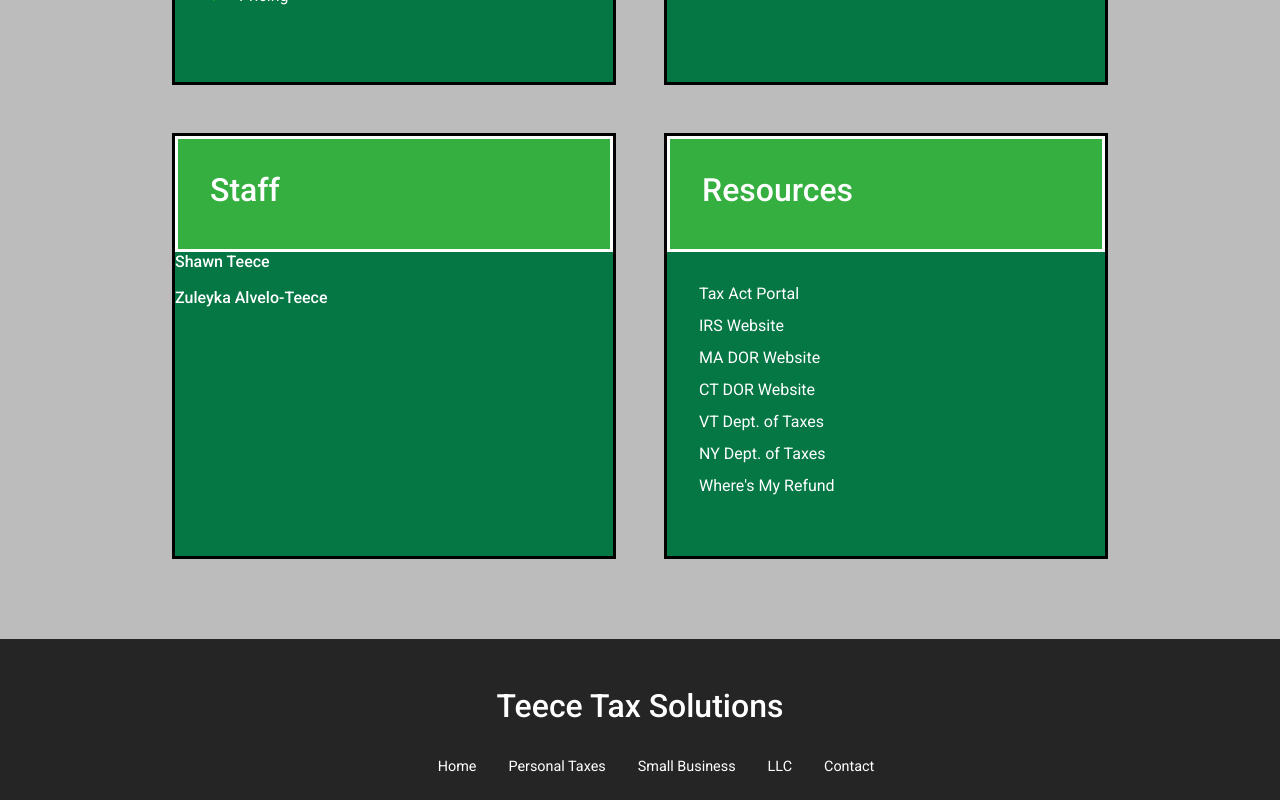
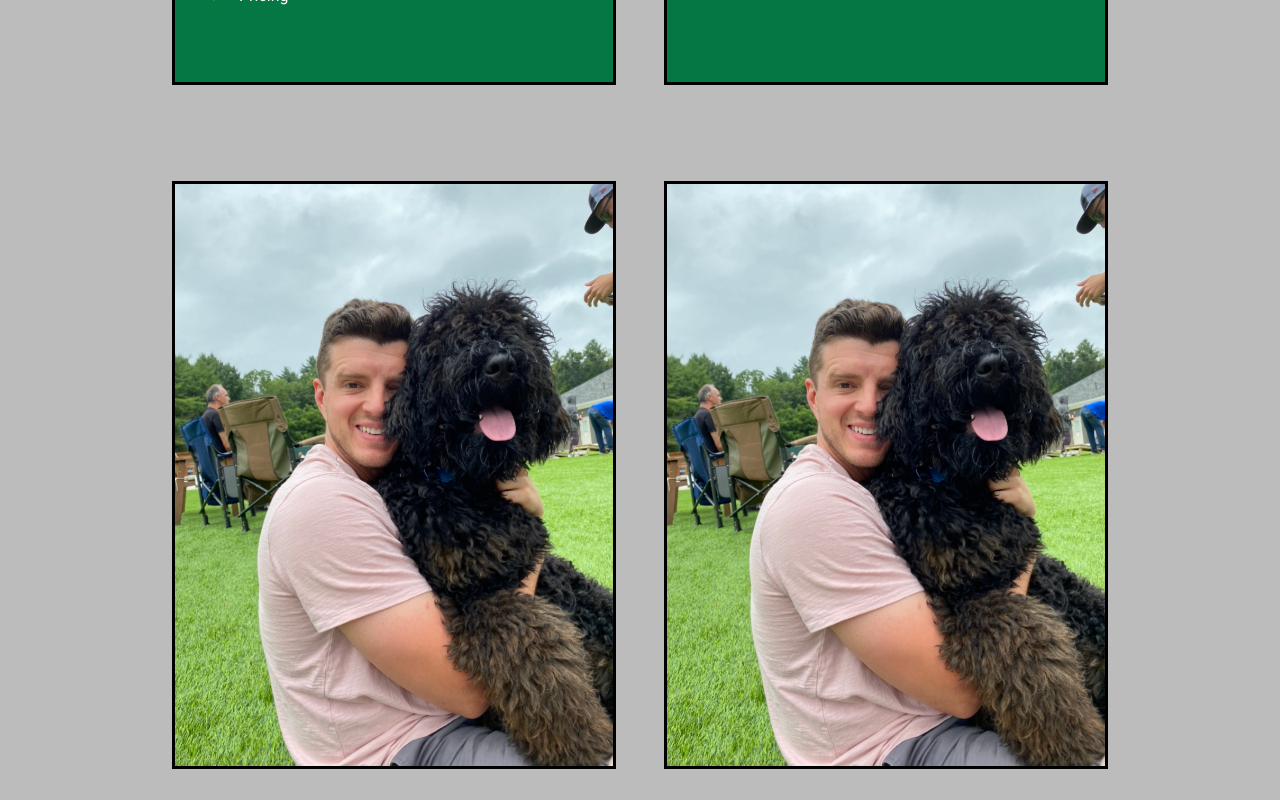
Before and after one commit to Jmajane/teece-tax, a React (Create React App) app: page / in a window 1280 px wide. Shown: the part 1360-2160 px from the top of the page. Built offline with nearby package versions, Linux system fonts and the light colour scheme.

Commit message:
upadted staff profile pictures to reveal text when hovering

```diff
--- a/src/App.jsx
+++ b/src/App.jsx
@@ -5,7 +5,6 @@
 import Home from "./pages/home/Home"
 import PersonalTaxes from "./pages/personal/PersonalTaxes"
 import SmallBusiness from "./pages/smallBusiness/SmallBusiness"
-import LLC from "./pages/LLC/LLCTaxes"
 import Contact from './pages/contact/Contact'
 
 export default function App() {
@@ -16,7 +15,6 @@
           <Route index element={<Home />} />
             <Route path='PersonalTaxes' element={<PersonalTaxes />} />
             <Route path='SmallBusiness' element={<SmallBusiness />} />
-            <Route path='LLC' element={<LLC />} />
             <Route path='Contact' element={<Contact />} />
         </Route>
       </Routes>
--- a/src/nav/Nav.jsx
+++ b/src/nav/Nav.jsx
@@ -1,7 +1,6 @@
 import {AiOutlineHome} from "react-icons/ai"
 import {BsPersonCheck} from "react-icons/bs"
 import {IoIosBusiness} from "react-icons/io"
-import {TiBusinessCard} from "react-icons/ti"
 import {RiContactsBook2Line} from "react-icons/ri"
 import 'bootstrap/dist/css/bootstrap.css';
 import "./nav.css"
@@ -32,16 +31,9 @@
               <a className="nav-link" href="/SmallBusiness">Small Business <IoIosBusiness className="Nav__List-Icon"/></a>
             </li>
             <li className="nav-item">
-              <a className="nav-link" href="/LLC">LLC <TiBusinessCard className="Nav__List-Icon"/></a>
-            </li>
-            <li className="nav-item">
               <a className="nav-link" href="/Contact">Contact <RiContactsBook2Line className="Nav__List-Icon"/></a>
             </li>
           </ul>
-          <form className="d-flex mt-3" role="search">
-            <input className="form-control me-2" type="search" placeholder="Search" aria-label="Search"></input>
-            <button className="btn btn-success" type="submit">Search</button>
-          </form>
         </div>
       </div>
     </div>
--- a/src/pages/LLC/LLCTaxes.jsx
+++ /dev/null
@@ -1,13 +0,0 @@
-import React from 'react'
-
-const LLCTaxes = () => {
-  return (
-    <div>
-      <br></br>
-      <br></br>
-      <h1>LLC Taxes</h1>
-    </div>
-  )
-}
-
-export default LLCTaxes
--- a/src/pages/footer/Footer.jsx
+++ b/src/pages/footer/Footer.jsx
@@ -10,7 +10,6 @@
             <li><a href='/'>Home</a></li>
             <li><a href='/PersonalTaxes'>Personal Taxes</a></li>
             <li><a href='/SmallBusiness'>Small Business</a></li>
-            <li><a href='/LLC'>LLC</a></li>
             <li><a href='/Contact'>Contact</a></li>
         </ul>
 
--- a/src/pages/home/Home.jsx
+++ b/src/pages/home/Home.jsx
@@ -1,5 +1,4 @@
-import React from 'react'
-
+import Staff from '../staff/Staff'
 import Header from '../header/Header'
 import Footer from '../footer/Footer'
 import {GiCheckMark} from 'react-icons/gi'
@@ -107,36 +106,11 @@
           </ul>
         </article>
 
-        <article className='home'>
-        <div className='home__head'>
-            <h2>Staff</h2>
-          </div>
+      </div>
 
-          <div>
-            <h6>Shawn Teece</h6>
-            <p></p>
-            <h6>Zuleyka Alvelo-Teece</h6>
-            <p></p>
-          </div>
-        </article>
+      <Staff />
+      <Footer />
 
-        <article className='home'>
-        <div className='home__head'>
-            <h2>Resources</h2>
-          </div>
-
-          <ul className='home__list'>
-            <li>Tax Act Portal</li>
-            <li>IRS Website</li>
-            <li>MA DOR Website</li>
-            <li>CT DOR Website</li>
-            <li>VT Dept. of Taxes</li>
-            <li>NY Dept. of Taxes</li>
-            <li>Where's My Refund</li>
-          </ul>
-        </article>
-      </div>
-      <Footer />
     </section>
   )
 }
--- a/src/pages/smallBusiness/SmallBusiness.jsx
+++ b/src/pages/smallBusiness/SmallBusiness.jsx
@@ -5,7 +5,7 @@
     <div>
       <br></br>
       <br></br>
-      <h1>Small Business</h1>
+      <h1>Small Business / LLC</h1>
     </div>
   )
 }
--- /dev/null
+++ b/src/pages/staff/Staff.jsx
@@ -0,0 +1,40 @@
+import Bailey from '../../assets/Bailey.jpg'
+import './staff.css'
+
+const Staff = () => {
+  return (
+    <section id='staff'>
+      <div className='container staff__container'>
+        <article className='staffOne'>
+          <div className='staff__middle'>
+              <div className='staff__info'>Shawn Teece is a Tax Accountant and owner
+              of Teece Tax Solutions, a full-service tax practice and bookkeeping
+              company in Western MA. He founded the company back in 2010 specializing
+              in personal tax preparation. Shawn has obtained Bachelor’s and Master’s
+              degrees from Westfield State University and is the CFO of a local
+              organization in Western MA.</div>
+          </div>
+          <img className="staff__image" src={Bailey} alt="staff" />
+        </article>
+
+        <article className='staffTwo'>
+          <div className='staff__middle'>
+              <div className='staff__info'>Zuleyka Alvelo-Teece is an Accountant that
+              works as a Tax Preparer for Teece Tax Solutions, a full-service tax
+              practice and bookkeeping company in Western, MA. She started working with
+              taxes in 2011 back in Puerto Rico where she obtained her Bachelor’s Degree
+              in Accounting from University of Puerto Rico and her Master’s Degree in
+              Management from University of Turabo.  In her current role as a Tax Preparer,
+              she specializes in personal tax returns and offers her services both in
+              English and Spanish.  She also stands out as a Comptroller in a local
+              organization in Western Massachusetts.</div>
+          </div>
+          <img className="staff__image" src={Bailey} alt="staff" />
+        </article>
+
+      </div>
+    </section>
+  )
+}
+
+export default Staff
--- /dev/null
+++ b/src/pages/staff/staff.css
@@ -0,0 +1,49 @@
+.staff__container {
+  display: grid;
+  grid-template-columns: 1fr 1fr;
+  gap: 3rem;
+}
+
+.staffOne, .staffTwo{
+  background: rgb(5, 119, 69);
+  border: 3px solid rgb(0, 0, 0);
+  height: auto;
+}
+
+.staff__image {
+  opacity: 1;
+  width: 100%;
+  height: auto;
+  transition: var(--transition);
+  backface-visibility: hidden;
+}
+
+.staff__middle {
+  transition: var(--transition);
+  opacity: 0;
+  position: absolute;
+  width: 30%;
+  padding: 0rem 0rem 2rem
+}
+
+.staffOne:hover .staff__image{
+  opacity: 0.1;
+}
+
+.staffOne:hover .staff__middle{
+  opacity: 1;
+}
+.staffTwo:hover .staff__image{
+  opacity: 0.1;
+}
+
+.staffTwo:hover .staff__middle{
+  opacity: 1;
+}
+
+.staff__info {
+  background-color: #04AA6D;
+  color: white;
+  font-size: 16px;
+  padding: 16px 32px;
+}
```
Also changed, not shown: src/assets/Bailey.jpg (added).
